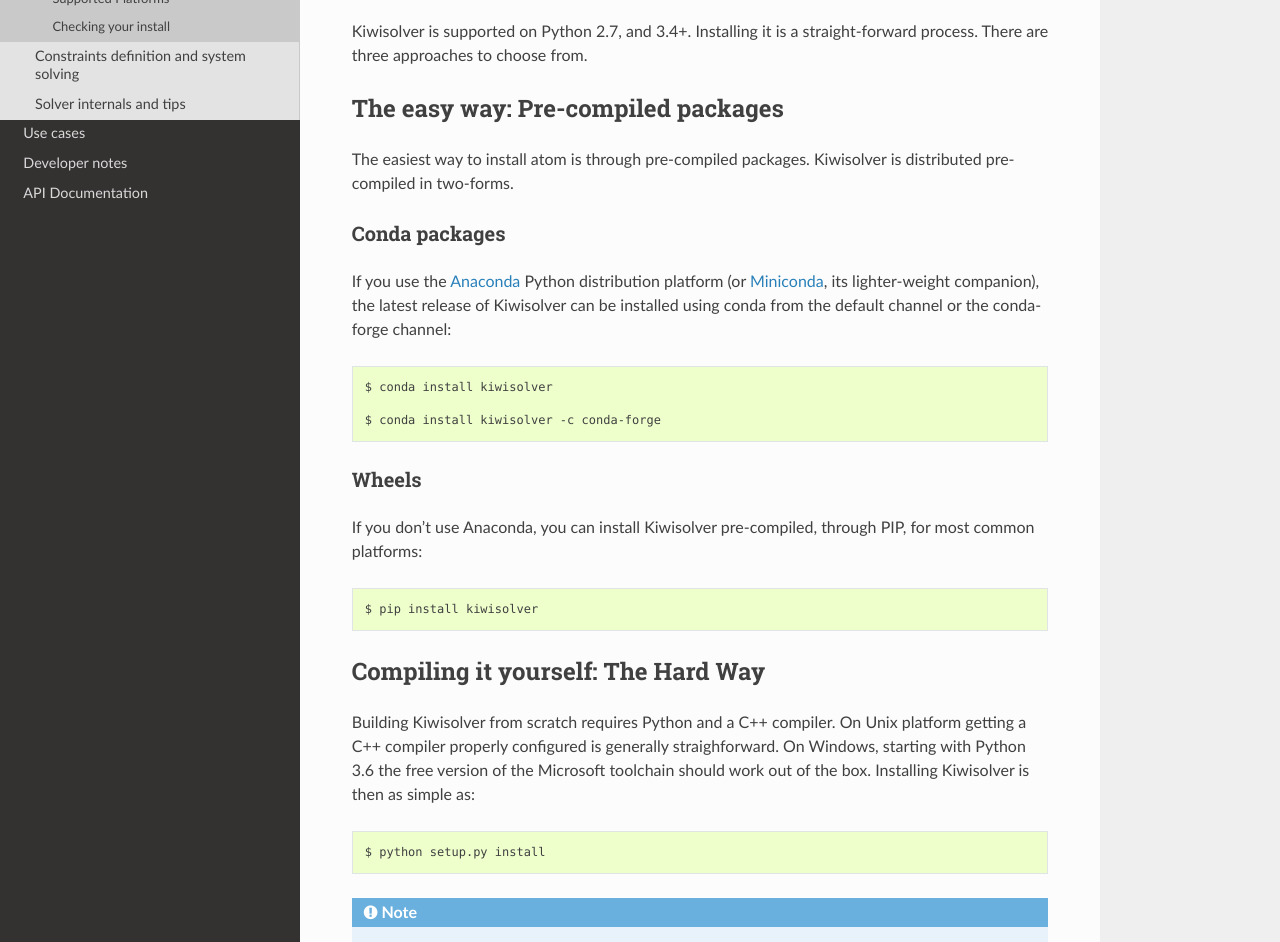
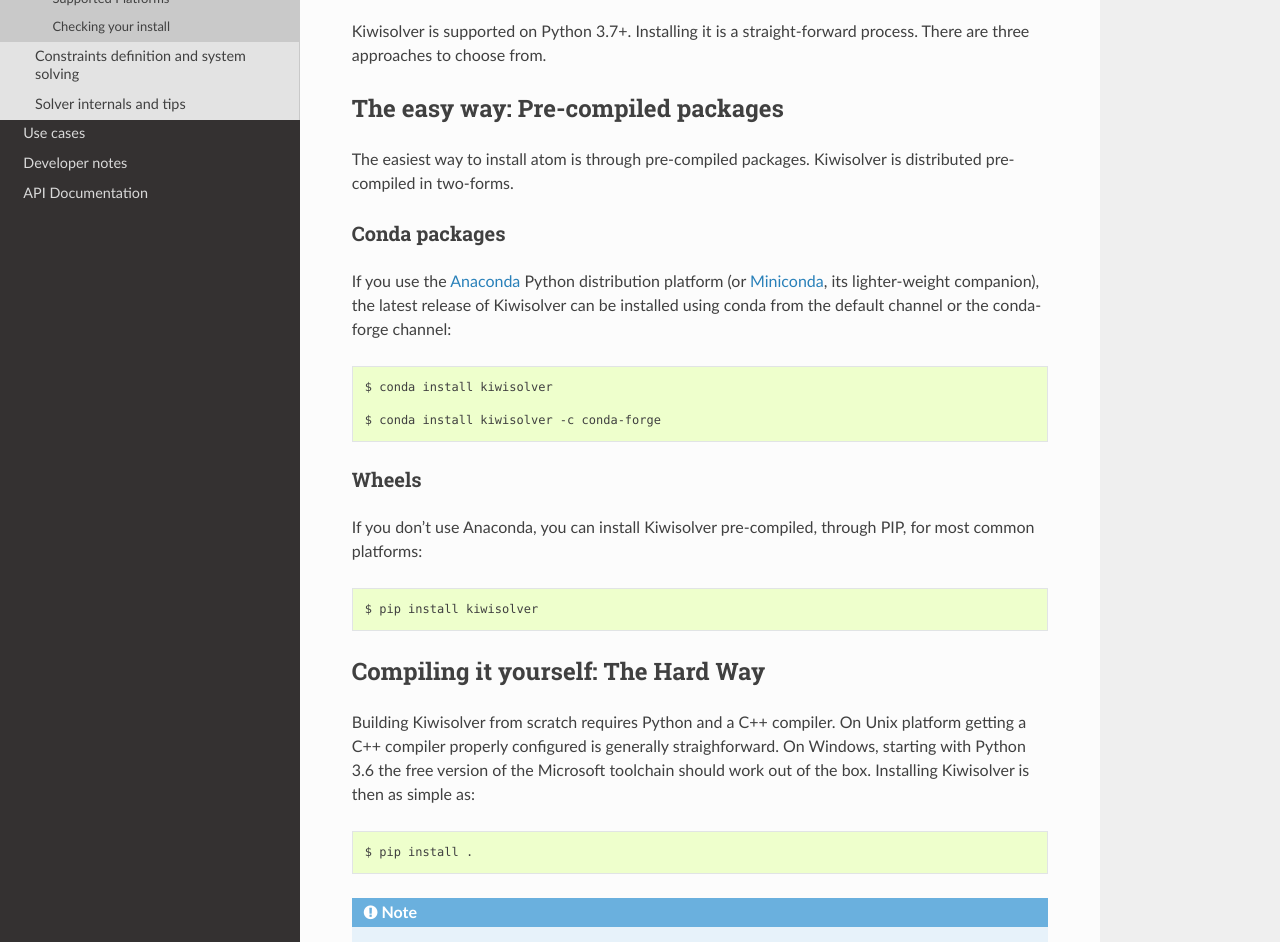
Before and after one commit to nucleic/kiwi, a Sphinx documentation site: the page built from docs/source/basis/installation.rst, in a window 1280 px wide and 1400 px high, cut to the strip 264-1206 px from the top of the window. Built offline with Sphinx 7.4.7 and the Read the Docs theme 2.0.0, drawn with Linux system fonts in a browser that asks for light colours; formulas are drawn with MathJax 3; some of the changed text lies outside the part shown.

Commit message:
docs: update installation instructions

```diff
--- a/docs/source/basis/installation.rst
+++ b/docs/source/basis/installation.rst
@@ -5,8 +5,8 @@
 
 .. include:: ../substitutions.sub
 
-Kiwisolver is supported on Python 2.7, and 3.4+. Installing it is a
-straight-forward process. There are three approaches to choose from.
+Kiwisolver is supported on Python 3.7+. Installing it is a straight-forward
+process. There are three approaches to choose from.
 
 The easy way: Pre-compiled packages
 -----------------------------------
@@ -45,7 +45,7 @@
 Microsoft toolchain should work out of the box. Installing Kiwisolver is then
 as simple as::
 
-    $ python setup.py install
+    $ pip install .
 
 .. note::
 
--- a/docs/source/conf.py
+++ b/docs/source/conf.py
@@ -16,17 +16,20 @@
 # import sys
 # sys.path.insert(0, os.path.abspath('.'))
 
+# NOTE the project needs to be installed for the docs to be properly built.
+import kiwisolver
+
 
 # -- Project information -----------------------------------------------------
 
 project = 'kiwisolver'
-copyright = '2018-2020, Nucleic team'
+copyright = '2018-2021, Nucleic team'
 author = 'Nucleic team'
 
 # The short X.Y version
-version = '1.4'
+version = ".".join(kiwisolver.__version__.split(".")[:2])
 # The full version, including alpha/beta/rc tags
-release = '1.4.0'
+release = kiwisolver.__version__
 
 
 # -- General configuration ---------------------------------------------------
--- a/docs/source/developer_notes/index.rst
+++ b/docs/source/developer_notes/index.rst
@@ -16,7 +16,7 @@
 Python bindings
 ---------------
 
-Python bindings targets Python 3.6 and above. The bindings are hand-written and
+Python bindings targets Python 3.7 and above. The bindings are hand-written and
 relies on cppy (https://github.com/nucleic/cppy). Kiwisolver tries to use a
 reasonably modern C API and to support sub-interpreter, this has a couple of
 consequences:
```
Also changed, not shown: 1 other file.
